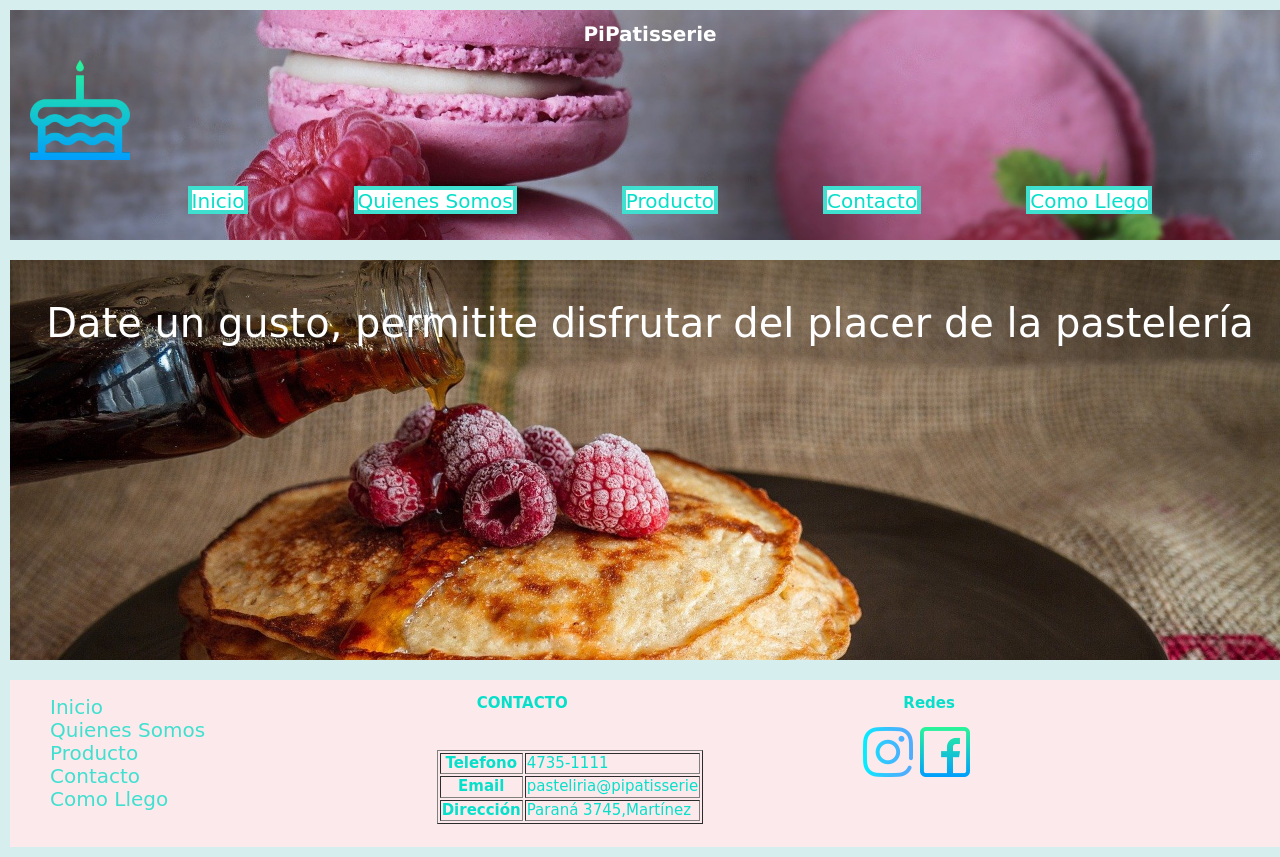
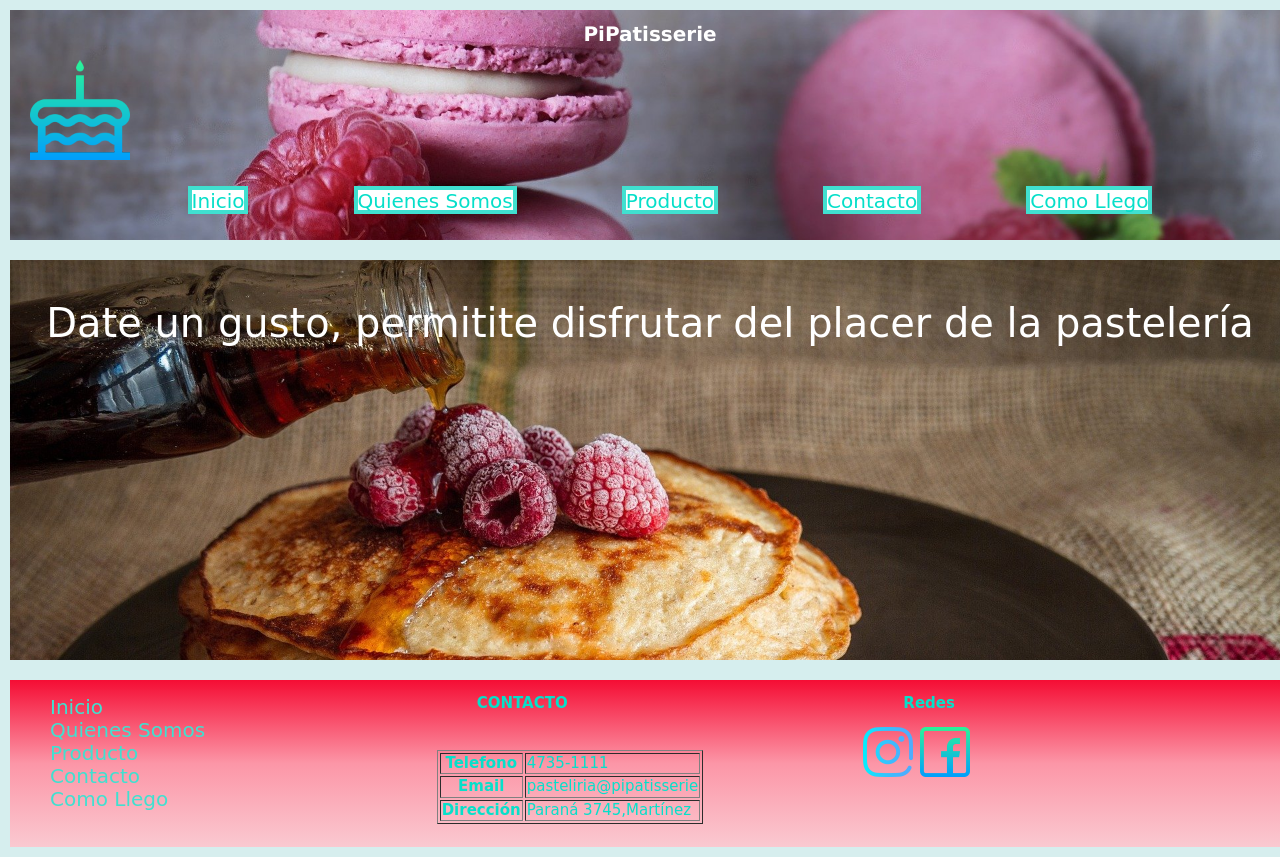
Before and after one commit to Patisserie78/Sebastian, a plain HTML site: page index.html in a window 1280 px wide. Drawn offline with Linux system fonts and the light colour scheme.

Commit message:
color pie de pagina

```diff
--- a/css/estilos.css
+++ b/css/estilos.css
@@ -121,7 +121,7 @@ footer {
     height: auto;
     width: 100%;
     border: 10px solid rgb(214, 238, 238);
-    background-color:rgb(252, 233, 236)
+    background-image: linear-gradient( rgb(245, 13, 52), rgb(252, 150, 167), rgb(250, 201, 209));
 
 }
 
--- a/css/quienessomos.css
+++ b/css/quienessomos.css
@@ -107,7 +107,7 @@ footer {
     height: auto;
     width: 100%;
     border: 10px solid rgb(214, 238, 238);
-    background-color:rgb(252, 233, 236)
+    background-image: linear-gradient( rgb(245, 13, 52), rgb(252, 150, 167), rgb(250, 201, 209));
 
 
 
```
